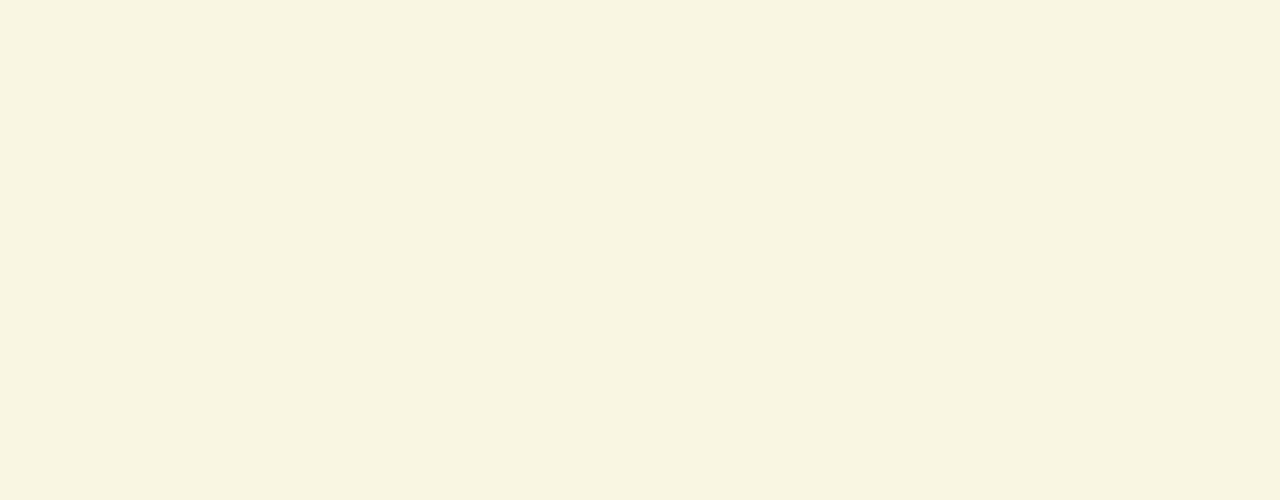
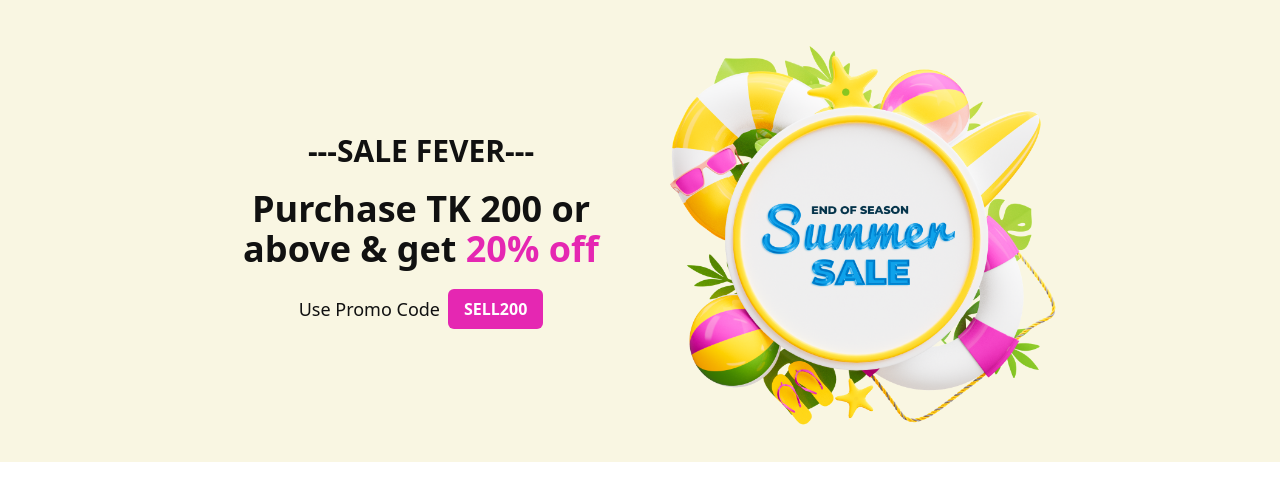
Before and after one commit to satya-ranjon/semer-sale, a plain HTML site: page index.html in a window 1280 px wide. Drawn offline with nearby package versions, Linux system fonts and the light colour scheme.

Commit message:
hero section complite

```diff
--- a/index.html
+++ b/index.html
@@ -11,7 +11,29 @@
     <title>WD-Shop</title>
   </head>
   <body>
-    <div class="w-full bg-[#F9F6E2] h-screen"></div>
+    <!-- Hero Section  -->
+    <div class="w-full bg-[#F9F6E2]">
+      <div
+        class="container mx-auto flex flex-col-reverse sm:flex-row gap-11 sm:gap-2 justify-center items-center p-4 pb-16 sm:pb-4">
+        <div class="max-w-[430px] text-center text-[#111]">
+          <h3 class="text-3xl font-semibold">---SALE FEVER---</h3>
+          <h1 class="text-4xl font-bold my-5">
+            Purchase TK 200 or above & get
+            <span class="text-[#E527B2]">20% off</span>
+          </h1>
+          <div class="flex justify-center gap-2 items-center">
+            <p class="text-lg font-normal">Use Promo Code</p>
+            <button
+              class="bg-[#E527B2] px-4 py-2 font-semibold text-white rounded-md">
+              SELL200
+            </button>
+          </div>
+        </div>
+        <div class="max-w-[430px]">
+          <img src="./images/Summer 1.png" alt="" />
+        </div>
+      </div>
+    </div>
 
     <script src="./script.js"></script>
   </body>
```
